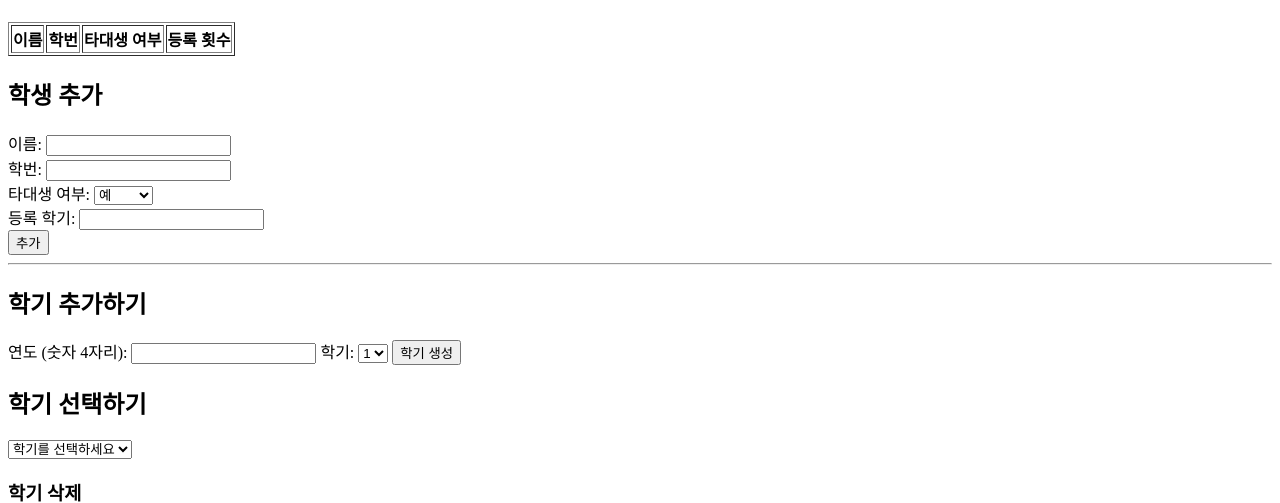
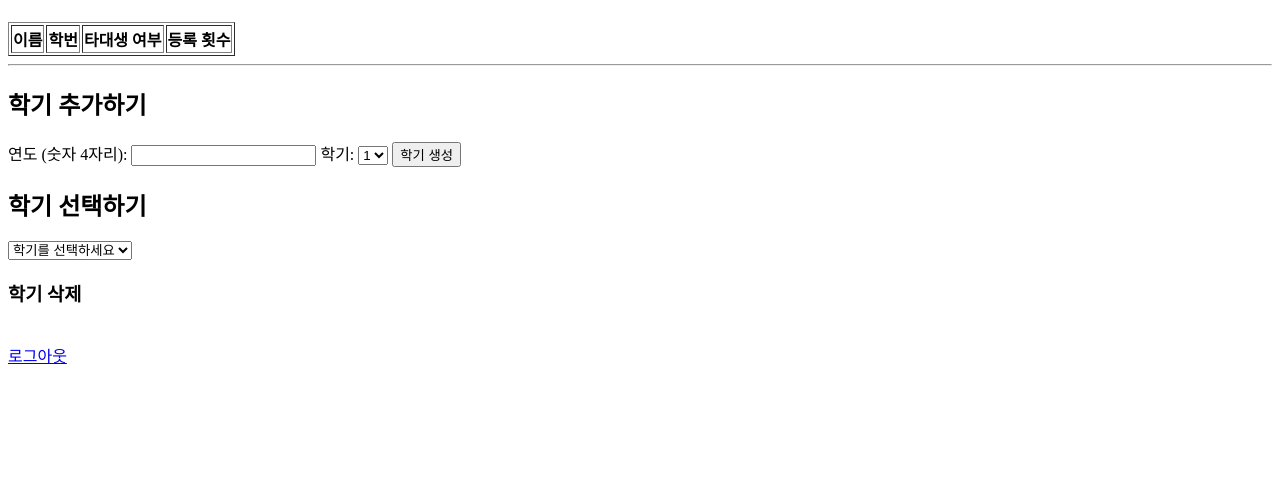
Before and after one commit to yewonlee1211/sulkus_check, a Flask app: template templates/manage.html in a window 1280 px wide. Shown: the part 53-556 px from the top of the page. Run offline with Flask 3, Linux system fonts and the light colour scheme; the template is opened without the code that fills it, so the values that code supplies are empty.

Commit message:
2차 완성. 통합 등록 제거

```diff
--- a/app.py
+++ b/app.py
@@ -38,7 +38,7 @@ with get_db_connection() as conn:
         cur.execute("INSERT INTO admin (password) VALUES (?)", (default_password,))
     conn.commit()
 
-@app.route('/', methods=['GET', 'POST'])
+@app.route('/', methods=['GET', 'POST']) # 기본화면
 def index():
     if request.method == 'POST':
         name = request.form['name']
@@ -59,7 +59,7 @@ def index():
 
     return render_template('index.html')
 
-@app.route('/admin', methods=['GET', 'POST'])
+@app.route('/admin', methods=['GET', 'POST']) # 관리자 로그인
 def admin():
     if request.method == 'POST':
         password = request.form['password']
@@ -79,7 +79,7 @@ def admin():
 
     return render_template('admin.html')
 
-@app.route('/manage', methods=['GET', 'POST'])
+@app.route('/manage', methods=['GET', 'POST']) # 관리자 페이지
 def manage():
     if not session.get('admin'):
         return redirect(url_for('admin'))
@@ -112,8 +112,10 @@ def manage():
         if key not in added_keys:
             status_list = status_map[key]
             most_common = Counter(status_list).most_common()
-            is_other_univ = most_common[0][0] if len(most_common) == 1 else (
-                most_common[0][1] == len(status_list) and most_common[0][0] or "알 수 없음")
+            if len(set(status_list)) == 1:
+                is_other_univ = status_list[0]
+            else:
+                is_other_univ = "알 수 없음"
             summarized_students.append({
                 'name': s['name'],
                 'student_id': s['student_id'],
@@ -125,8 +127,8 @@ def manage():
     conn.close()
     return render_template('manage.html', students=summarized_students, semesters=semesters, total=len(summarized_students))
 
-
-@app.route('/add_student', methods=['POST']) # 전체 명부에서 학생 추가
+ # 전체 명부에서 학생 추가 기능인데 우선 제거함
+'''@app.route('/add_student', methods=['POST'])
 def add_student():
     if not session.get('admin'):
         return redirect(url_for('admin'))
@@ -143,7 +145,7 @@ def add_student():
     conn.commit()
     conn.close()
 
-    return redirect(url_for('manage'))
+    return redirect(url_for('manage'))'''
 
 @app.route('/add_semester', methods=['POST']) # 학기 추가
 def add_semester():
--- a/templates/manage.html
+++ b/templates/manage.html
@@ -57,19 +57,6 @@
         {% endfor %}
     </table>
 
-    <h2>학생 추가</h2>
-    <form method="post" action="{{ url_for('add_student') }}">
-        이름: <input type="text" name="name" required><br>
-        학번: <input type="text" name="student_id" required><br>
-        타대생 여부:
-        <select name="is_other_univ">
-            <option value="예">예</option>
-            <option value="아니오">아니오</option>
-        </select><br>
-        등록 학기: <input type="text" name="registration_semester" required><br>
-        <button type="submit">추가</button>
-    </form>
-
     <hr>
 
     <h2>학기 추가하기</h2>
```
